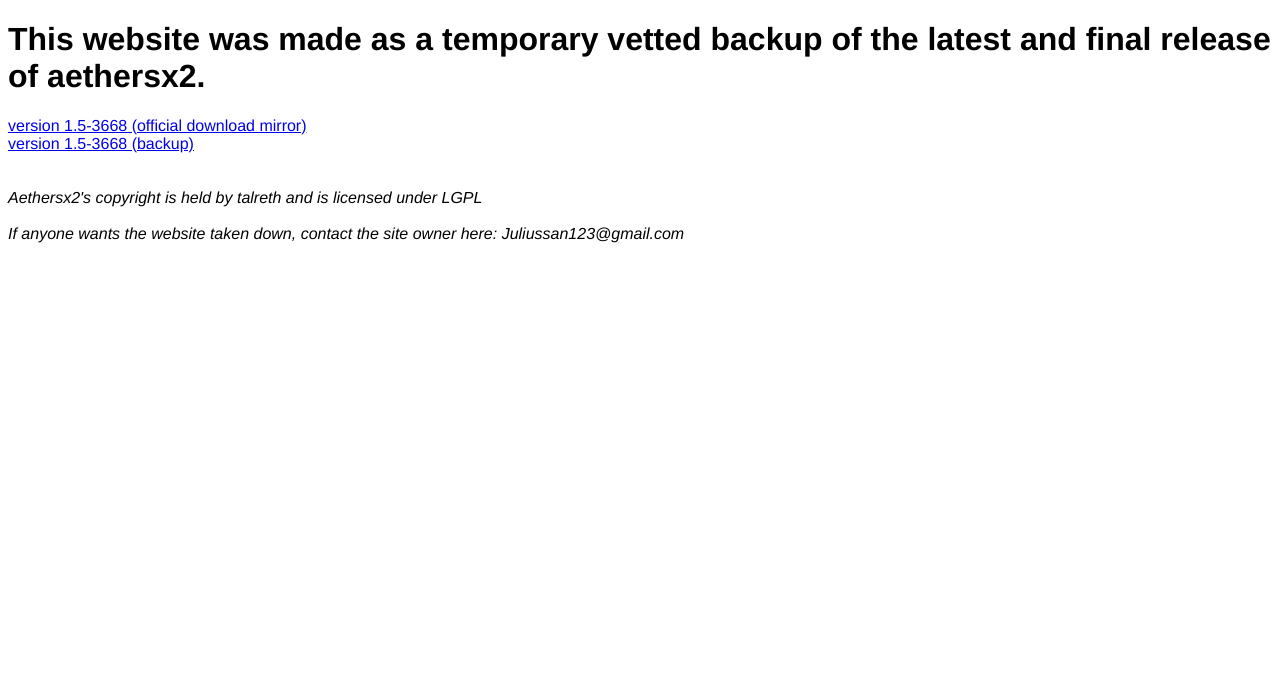
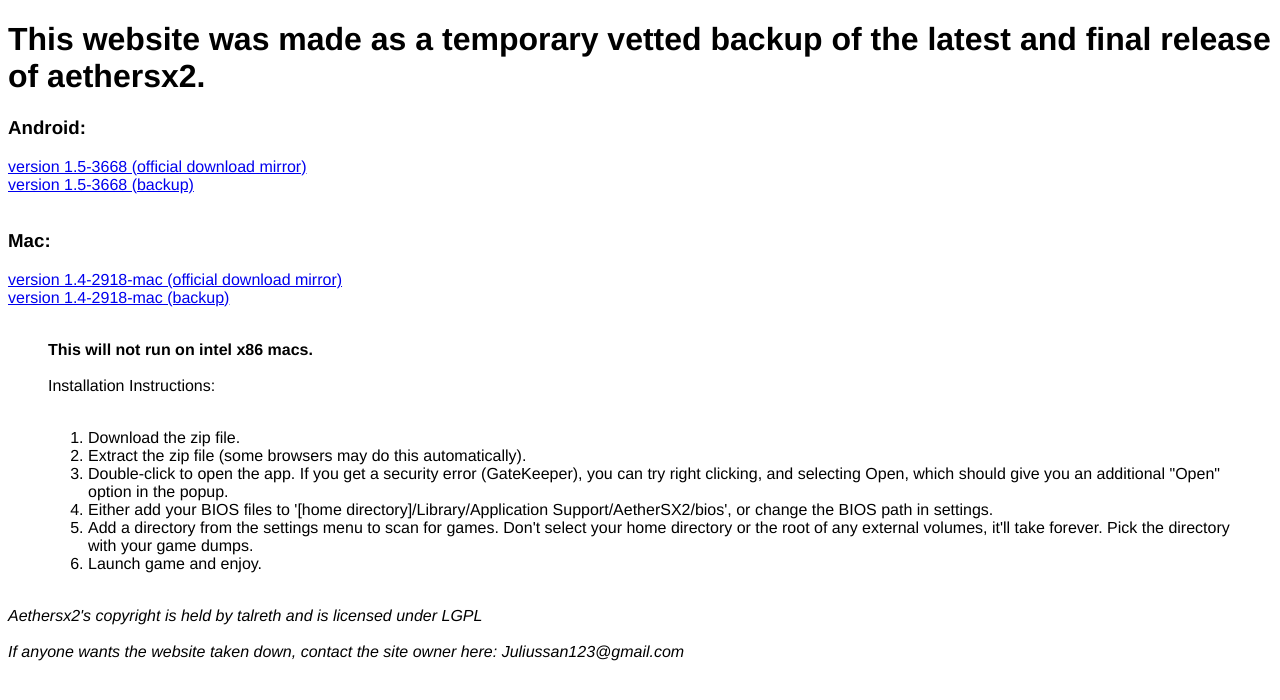
Before and after one commit to 2Tsk2/aether-temporary-website, a plain HTML site: page index.html in a window 1280 px wide. Drawn offline with Linux system fonts and the light colour scheme.

Commit message:
added mac release to website

```diff
--- a/index.html
+++ b/index.html
@@ -8,10 +8,32 @@
 </head>
 <body style="font-family: 'Franklin Gothic Medium', 'Arial Narrow', Arial, sans-serif;">
     <h1>This website was made as a temporary vetted backup of the latest and final release of aethersx2.</h1>
+
+    <h3>Android:</h3>
      <a href="https://www.aethersx2.com/archive/android/13930-v1.5-3668.apk"> version 1.5-3668 (official download mirror)</a> <br>
      <a href="/builds/13930-v1.5-3668.apk"> version 1.5-3668 (backup)</a> <br>
      <br>
-     <br>
+
+    <h3>Mac:</h3>
+    <a href="https://www.aethersx2.com/archive/desktop/mac/AetherSX2-v1.4-2918-mac.zip"> version 1.4-2918-mac (official download mirror)</a> <br>
+    <a href="/builds/AetherSX2-v1.4-2918-mac.zip"> version 1.4-2918-mac (backup)</a><br> <br>
+    <blockquote>
+        <b>This will not run on intel x86 macs. <br> <br> </b>
+        Installation Instructions: <br> <br>
+     <ol>
+
+    <li>Download the zip file. <br>
+   <li>Extract the zip file (some browsers may do this automatically). <br>
+    <li> Double-click to open the app. If you get a security error (GateKeeper), you can try right clicking, and selecting Open, which should give you an additional "Open" option in the popup. <br>
+     <li>Either add your BIOS files to '[home directory]/Library/Application Support/AetherSX2/bios', or change the BIOS path in settings. <br>
+    <li>Add a directory from the settings menu to scan for games. Don't select your home directory or the root of any external volumes, it'll take forever. Pick the directory with your game dumps. <br>
+    <li>Launch game and enjoy. <br>
+
+     </ol>
+
+    </blockquote>
+    <br>
+
      <cite> Aethersx2's copyright is held by talreth and is licensed under LGPL</cite> <br> <br>
      <cite> If anyone wants the website taken down, contact the site owner here: Juliussan123@gmail.com </cite>
 </body>
```
